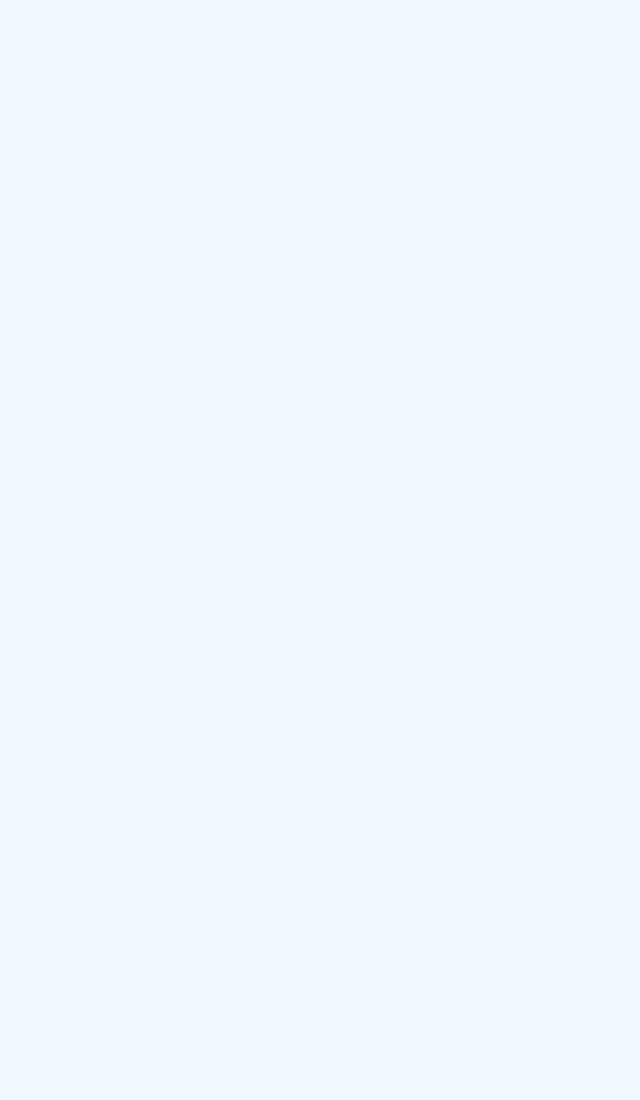
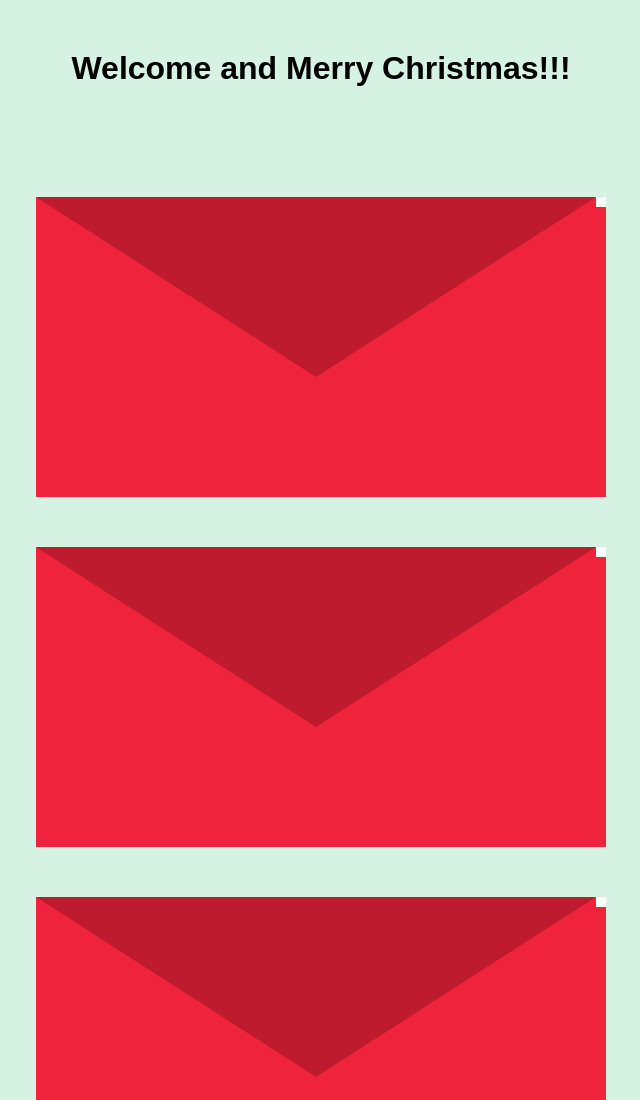
Before and after one commit to SimonaProkopaite/Christmas-project, a plain HTML site: page index.html in a window 1280 px wide. Shown: the top 1100 px of the page, without its empty margins (319-959 px from the left). Before the commit the page ends 800 px from the top, so only its background shows below. Drawn offline with Linux system fonts and the light colour scheme.

Commit message:
Add files via upload

```diff
--- a/index.html
+++ b/index.html
@@ -3,10 +3,31 @@
 <head>
     <meta charset="UTF-8">
     <meta name="viewport" content="width=device-width, initial-scale=1.0">
-    <title>Document</title>
+    <title>Merry Christmas</title>
     <link rel="stylesheet" href="style.css">
 </head>
 <body>
+    <div class="greeting">
+        <h1>Welcome and Merry Christmas!!!</h1>
+    </div>
 
+    <div class="envelopes">
+        <div class="envelope1">
+            <div class="triangle1"></div>
+            <div class="paper1"></div>
+        </div>
+        <div class="envelope2">
+            <div class="triangle2"></div>
+            <div class="paper2"></div>
+        </div>
+        <div class="envelope3">
+            <div class="triangle3"></div>
+            <div class="paper3"></div>
+        </div>
+        <div class="envelope4">
+            <div class="triangle4"></div>
+            <div class="paper4"></div>
+        </div>
+    </div>
 </body>
 </html>
--- a/style.css
+++ b/style.css
@@ -1,3 +1,72 @@
+* {
+    margin: 0;
+    padding: 0;
+  }
+
 body {
-    background-color: aliceblue;
+    min-width: 100%;
+    background-color: #d5f2e3;
+    font-family: sans-serif;
 }
+
+h1 {
+    display: flex;
+    justify-content: center;
+    padding-top: 50px;
+}
+
+.envelopes {
+    display: flex;
+    flex-direction: column;
+    justify-content: center;
+    gap: 50px;
+    padding: 110px;
+}
+
+.envelope1, .envelope2, .envelope3, .envelope4 {
+    display: flex;
+    text-align: center;
+    margin: auto;
+    background-color: #ef233c;
+    min-height: 300px;
+    min-width: 550px;
+    max-width: 800px;
+    z-index: -2;
+}
+
+.triangle1, .triangle2, .triangle3, .triangle4 {
+    width: 0;
+    height: 0;
+    border-left: 280px solid transparent;
+    border-right: 280px solid transparent;
+    border-top: 180px solid #be1b2e;
+    z-index: -1;
+    animation-name: letter-opening;
+    animation-duration: 5s;
+}
+
+.envelope1 .paper1, .paper2, .paper3, .paper4 {
+    position: relative;
+    background-color: #ffffff;
+    height: 10px;
+    width: 10px;
+    z-index: 1;
+    animation-name: paper-pop-up;
+    animation-duration: 5s;
+}
+
+@keyframes letter-opening {
+ 0% {}
+ 25% {}
+ 50% {}
+ 75% {}
+ 100% {}
+}
+
+@keyframes paper-pop-up {
+ 0% {bottom: 50px;}
+ 25% {bottom: 60px;}
+ 50% {bottom: 70px;}
+ 75% {bottom: 80px;}
+ 100% {bottom: 90px;}
+}
```
